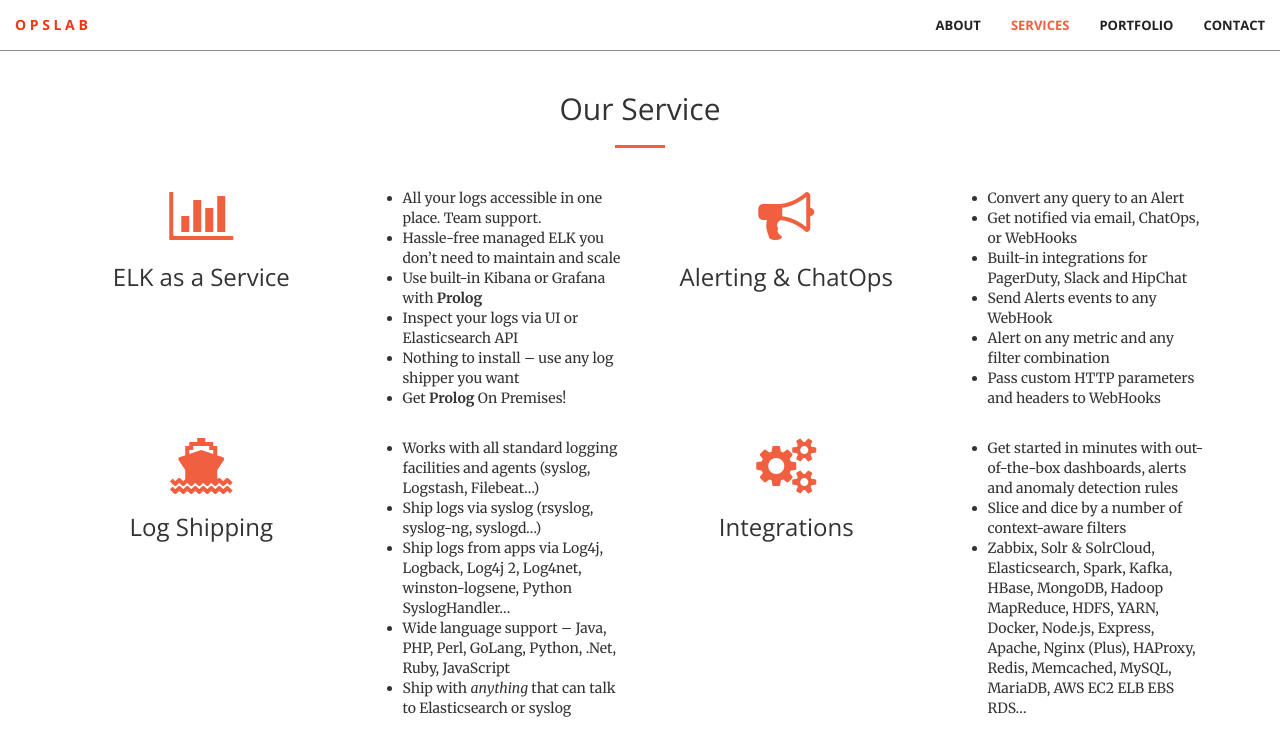
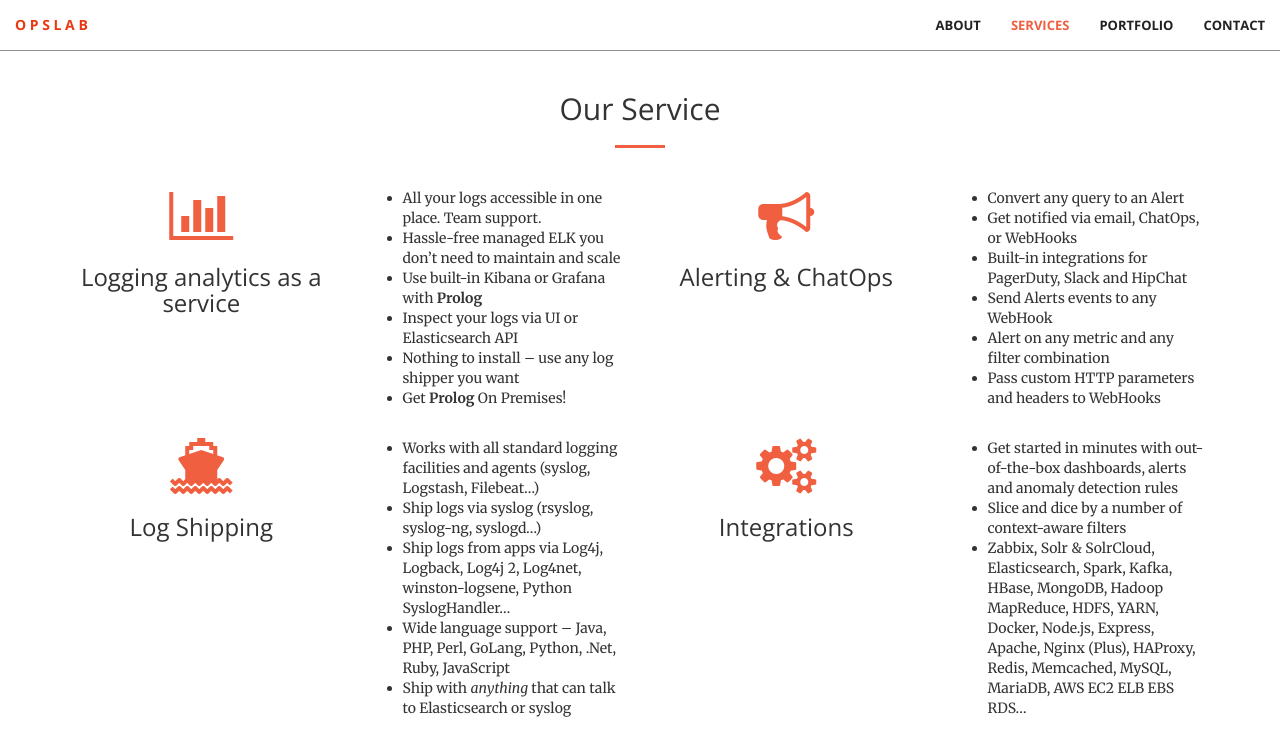
Before and after one commit to OPSLAB/creative-theme-jekyll, a Jekyll site: the page built from index.html, in a window 1280 px wide and 900 px high, scrolled down 1540 px, cut to the strip 0-804 px from the top of the window. Shown: the top 756 px of the strip. Built offline with Jekyll 4.4.1, drawn with Linux system fonts in a browser that asks for light colours.

Commit message:
editservice

```diff
--- a/_includes/services.html
+++ b/_includes/services.html
@@ -12,7 +12,7 @@
             <div class="col-lg-3 col-md-6 text-center">
                 <div class="service-box">
                     <i class="fa fa-4x fa-bar-chart wow bounceIn text-primary"></i>
-                    <h3>ELK as a Service</h3>
+                    <h3>Logging analytics as a service</h3>
                 </div>
             </div>
             <div class="col-lg-3 col-md-7 align-right">
```
